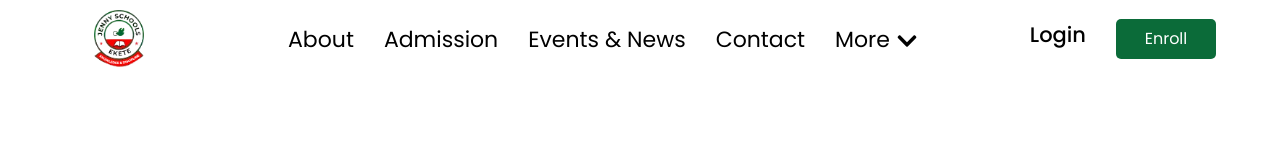
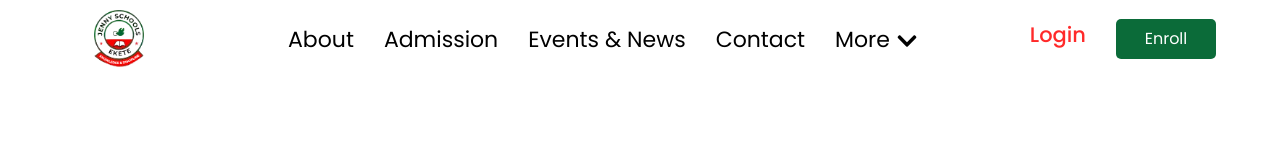
Before and after one commit to Lampnet-Technologies/jschool, a React (Vite) app: page /parent in a window 1280 px wide. Shown: the top 160 px of the page. Built offline with nearby package versions, Linux system fonts and the light colour scheme.

Commit message:
commit changes

```diff
--- a/src/css/index.css
+++ b/src/css/index.css
@@ -132,7 +132,7 @@ textarea {
   border-radius: 5px;
 }
 .login h4 {
-  color: black;
+  color: #ff2a2a;
   cursor: pointer;
   font-size: 21px;
 }
```
